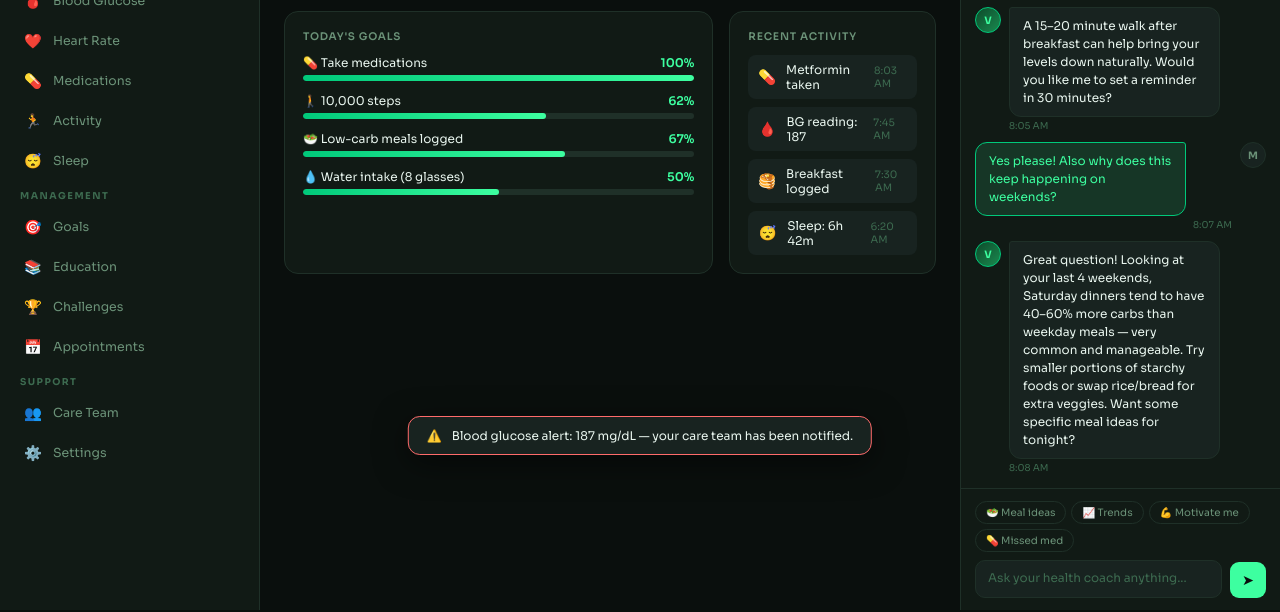
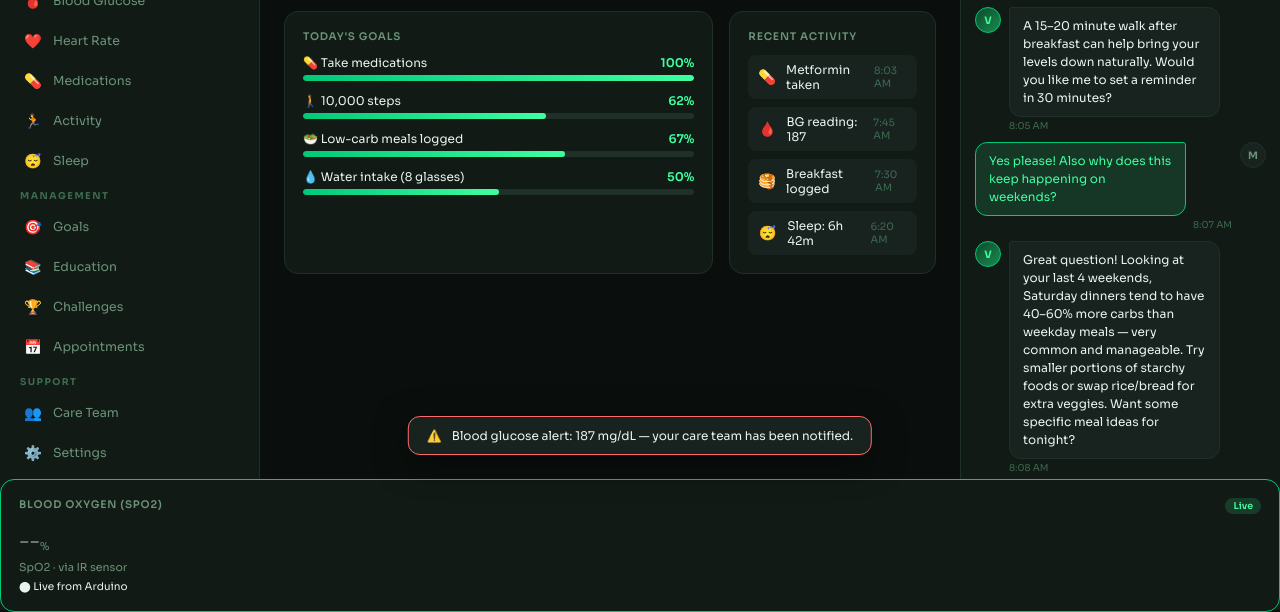
Before and after one commit to ethanwan-754/Hack_Duke, a plain HTML site: page index.html in a window 1280 px wide. Shown: the part 321-933 px from the top of the page. Drawn offline with Linux system fonts and the light colour scheme.

Commit message:
Update index.html

```diff
--- a/index.html
+++ b/index.html
@@ -491,5 +491,16 @@ function showToast() {
 
 setTimeout(showToast, 2500);
 </script>
+  <div class="metric-card good-card" id="o2-card">
+  <div class="metric-top">
+    <div class="metric-name">Blood Oxygen (SpO2)</div>
+    <span class="metric-badge badge-good" id="o2-badge">Live</span>
+  </div>
+  <div class="metric-value"><span id="o2-value">--</span><span class="metric-unit">%</span></div>
+  <div class="metric-unit" style="margin-top:4px">SpO2 · via IR sensor</div>
+  <div class="metric-trend trend-flat" style="margin-top:6px">
+    ⬤ Live from Arduino
+  </div>
+</div>
 </body>
 </html>
```
